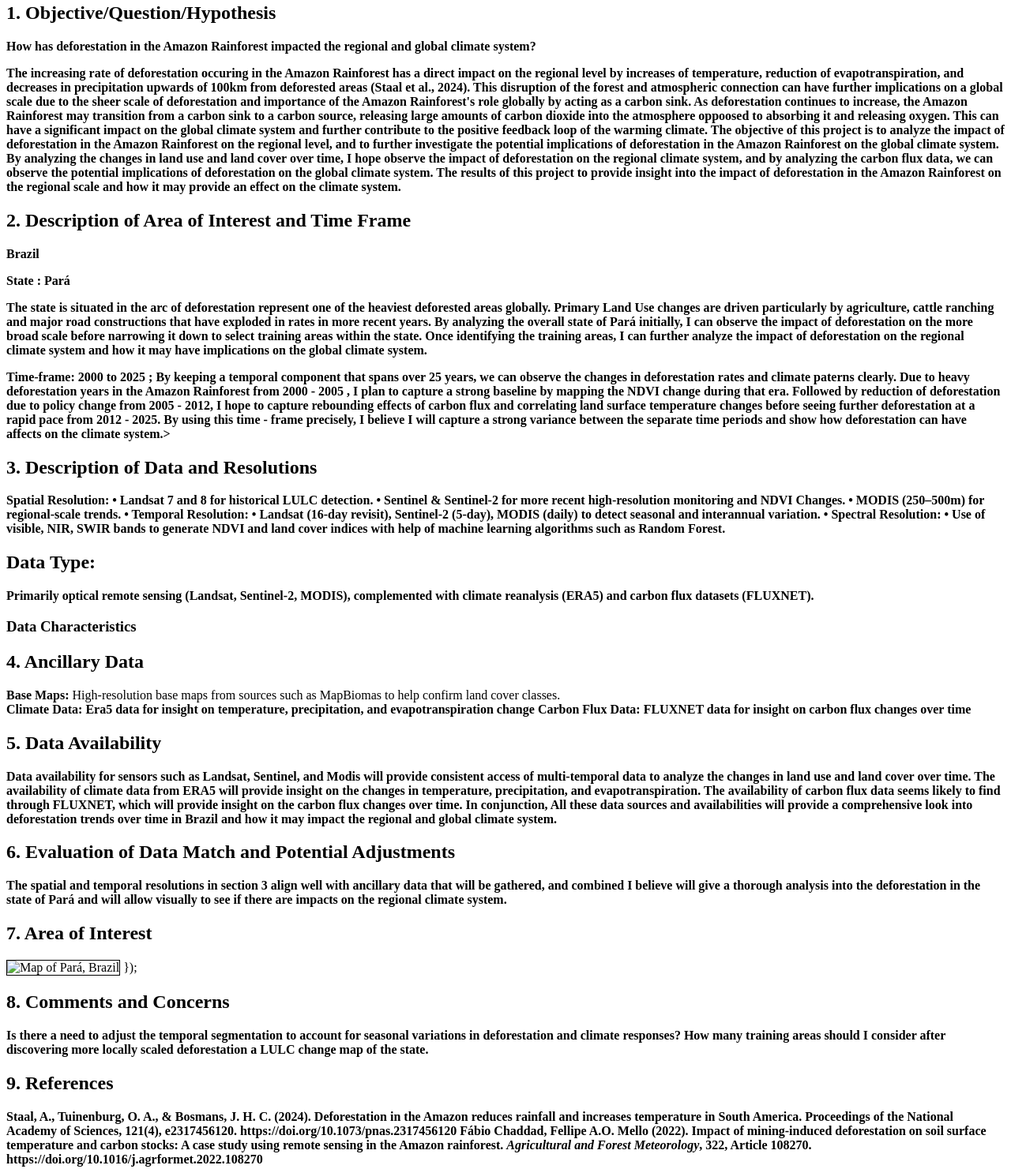
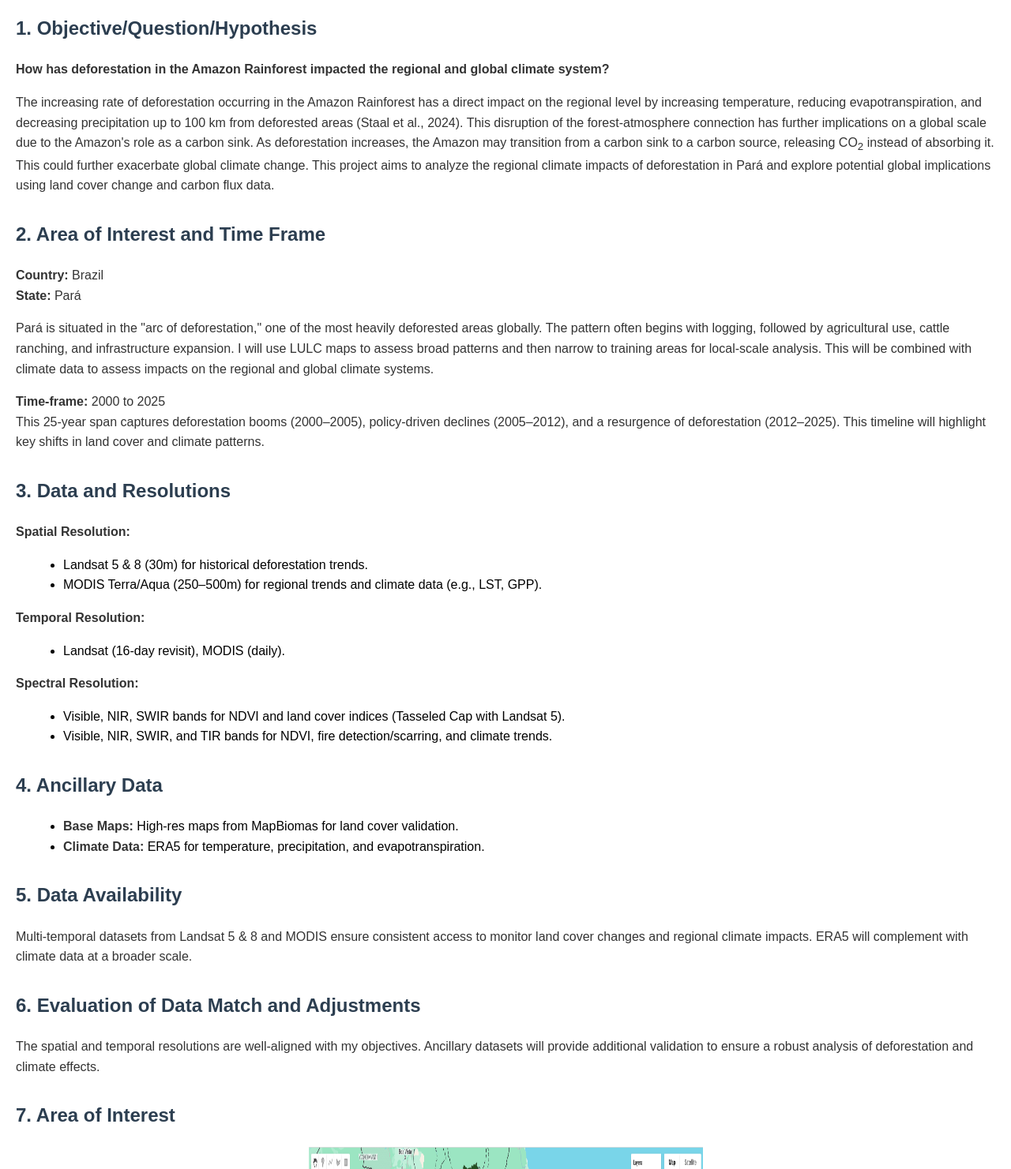
Before and after one commit to sbrigham-1996/GEOG577, a plain HTML site: page deforestationProject/README.html in a window 1280 px wide. Shown: the part 77-1558 px from the top of the page at 79% size. Drawn offline with Linux system fonts and the light colour scheme.

Commit message:
committee
commit

```diff
--- a/deforestationProject/README.html
+++ b/deforestationProject/README.html
@@ -3,79 +3,104 @@
 <head>
   <meta charset="UTF-8">
   <meta name="viewport" content="width=device-width, initial-scale=1">
-  <title>Deforestation in the Amazon</title>
+  <title>Deforestation in the Amazon - Project Plan</title>
+  <style>
+    body {
+      font-family: Arial, sans-serif;
+      margin: 20px;
+      line-height: 1.6;
+    }
+    h1, h2, h3 {
+      color: #2c3e50;
+    }
+    p, strong {
+      color: #333;
+    }
+    ul {
+      margin-left: 20px;
+    }
+    img {
+      display: block;
+      margin: 20px auto;
+    }
+    .section {
+      margin-bottom: 30px;
+    }
+  </style>
 </head>
 <body>
+
 <h1>Project Plan on Deforestation</h1>
-<h2>1. Objective/Question/Hypothesis</h2>
-<p><strong> How has deforestation in the Amazon Rainforest impacted the regional and global climate system?</strong></p>
-  <p><strong> The increasing rate of deforestation occuring in the Amazon Rainforest has a direct impact on the regional level
-    by increases of temperature, reduction of evapotranspiration, and decreases in precipitation upwards of 100km from deforested areas
-     (Staal et al., 2024). This disruption of the forest and atmospheric connection can have further implications on a global
-    scale due to the sheer scale of deforestation and importance of the Amazon Rainforest's role globally by acting as a carbon sink. As deforestation
-    continues to increase, the Amazon Rainforest may transition from a carbon sink to a carbon source, releasing large amounts of carbon dioxide into
-    the atmosphere oppoosed to absorbing it and releasing oxygen. This can have a significant impact on the global climate system and further contribute to
-    the positive feedback loop of the warming climate. The objective of this project is to analyze the impact of deforestation in the Amazon Rainforest on the regional level,
-    and to further investigate the potential implications of deforestation in the Amazon Rainforest on the global climate system. By analyzing the changes in land use and land cover over time, I hope
-    observe the impact of deforestation on the regional climate system, and by analyzing the carbon flux data, we can observe the potential implications of deforestation on the global climate system. The results of this project
-    to provide insight into the impact of deforestation in the Amazon Rainforest on the regional scale and how it may provide an effect on the climate system.</strong></p>
-<h2>2. Description of Area of Interest and Time Frame</h2>
 
-<p<><strong>Brazil</strong></p>
-<p><strong>State : Pará</strong></p>
-<p><strong>The state is situated in the arc of deforestation represent one of the heaviest deforested
-  areas globally. Primary Land Use changes are driven particularly by agriculture, cattle ranching and major road constructions that
-  have exploded in rates in more recent years. By analyzing the overall state of Pará initially, I can observe the impact of deforestation on the more broad
-  scale before narrowing it down to select training areas within the state. Once identifying the training areas, I can further analyze the impact of deforestation
-  on the regional climate system and how it may have implications on the global climate system.
-</strong></p>
+<div class="section">
+  <h2>1. Objective/Question/Hypothesis</h2>
+  <p><strong>How has deforestation in the Amazon Rainforest impacted the regional and global climate system?</strong></p>
+  <p>The increasing rate of deforestation occurring in the Amazon Rainforest has a direct impact on the regional level by increasing temperature, reducing evapotranspiration, and decreasing precipitation up to 100 km from deforested areas (Staal et al., 2024). This disruption of the forest-atmosphere connection has further implications on a global scale due to the Amazon's role as a carbon sink. As deforestation increases, the Amazon may transition from a carbon sink to a carbon source, releasing CO<sub>2</sub> instead of absorbing it. This could further exacerbate global climate change. This project aims to analyze the regional climate impacts of deforestation in Pará and explore potential global implications using land cover change and carbon flux data.</p>
+</div>
 
-<p><strong>Time-frame: 2000 to 2025 ;
-  By keeping a temporal component that spans over 25 years, we can observe the changes in deforestation rates and climate paterns clearly. Due to
-heavy deforestation years in the Amazon Rainforest from 2000 - 2005 , I plan to capture a strong baseline by mapping the NDVI change during that era.
-Followed by reduction of deforestation due to policy change from 2005 - 2012, I hope to capture rebounding effects of carbon flux and correlating land surface temperature changes
-before seeing further deforestation at a rapid pace from 2012 - 2025. By using this time - frame precisely, I believe I will capture a strong variance between the separate time periods
-and show how deforestation can have affects on the climate system.> </strong></p>
-</strong></p>
-<h2>3. Description of Data and Resolutions</h2>
-<p><strong>Spatial Resolution:
-•	Landsat 7 and 8 for historical LULC detection.
-•	Sentinel & Sentinel-2 for more recent high-resolution monitoring and NDVI Changes.
-•	MODIS (250–500m) for regional-scale trends.
+<div class="section">
+  <h2>2. Area of Interest and Time Frame</h2>
+  <p><strong>Country:</strong> Brazil<br>
+  <strong>State:</strong> Pará</p>
+  <p>Pará is situated in the "arc of deforestation," one of the most heavily deforested areas globally. The pattern often begins with logging, followed by agricultural use, cattle ranching, and infrastructure expansion. I will use LULC maps to assess broad patterns and then narrow to training areas for local-scale analysis. This will be combined with climate data to assess impacts on the regional and global climate systems.</p>
+  <p><strong>Time-frame:</strong> 2000 to 2025<br>
+  This 25-year span captures deforestation booms (2000–2005), policy-driven declines (2005–2012), and a resurgence of deforestation (2012–2025). This timeline will highlight key shifts in land cover and climate patterns.</p>
+</div>
 
-•	Temporal Resolution:
-•	Landsat (16-day revisit), Sentinel-2 (5-day), MODIS (daily) to detect seasonal and interannual variation.
-•	Spectral Resolution:
-•	Use of visible, NIR, SWIR bands to generate NDVI and land cover indices with help of machine learning algorithms such as
-Random Forest.</strong></p>
+<div class="section">
+  <h2>3. Data and Resolutions</h2>
+  <p><strong>Spatial Resolution:</strong></p>
+  <ul>
+    <li>Landsat 5 & 8 (30m) for historical deforestation trends.</li>
+    <li>MODIS Terra/Aqua (250–500m) for regional trends and climate data (e.g., LST, GPP).</li>
+  </ul>
+  <p><strong>Temporal Resolution:</strong></p>
+  <ul>
+    <li>Landsat (16-day revisit), MODIS (daily).</li>
+  </ul>
+  <p><strong>Spectral Resolution:</strong></p>
+  <ul>
+    <li>Visible, NIR, SWIR bands for NDVI and land cover indices (Tasseled Cap with Landsat 5).</li>
+    <li>Visible, NIR, SWIR, and TIR bands for NDVI, fire detection/scarring, and climate trends.</li>
+  </ul>
+</div>
 
-<h2>Data Type:</h2>
-<p><strong>Primarily optical remote sensing (Landsat, Sentinel-2, MODIS), complemented with climate reanalysis (ERA5) and carbon flux datasets (FLUXNET).</p></strong>
-<h3>Data Characteristics</h3>
-<h2>4. Ancillary Data</h2>
-<strong>Base Maps:</strong> High-resolution base maps from sources such as MapBiomas to help confirm land cover classes.<br>
-<strong>Climate Data: Era5 data for insight on temperature, precipitation, and evapotranspiration change </strong>
-<strong>Carbon Flux Data: FLUXNET data for insight on carbon flux changes over time</strong>
-<h2>5. Data Availability</h2>
-<strong> Data availability for sensors such as Landsat, Sentinel, and Modis will provide consistent access
-  of multi-temporal data to analyze the changes in land use and land cover over time. The availability of climate data from ERA5 will provide insight
-   on the changes in temperature, precipitation, and evapotranspiration. The availability of carbon flux data seems likely to find through
-    FLUXNET, which will provide insight on the carbon flux changes over time. In conjunction, All these data sources and availabilities will provide a
-    comprehensive look into deforestation trends over time in Brazil and how it may impact the regional and global climate system.</strong>
-<h2>6. Evaluation of Data Match and Potential Adjustments</h2>
-<strong>The spatial and temporal resolutions in section 3 align well with ancillary data that will be gathered, and combined
-  I believe will give a thorough analysis into the deforestation in the state of Pará and will allow visually to see if there are impacts on
-the regional climate system.</strong>
-<h2>7. Area of Interest</h2>
-<img src="" alt="Map of Pará, Brazil" style="width:600px; border: 1px solid black;">
-});
-<h2>8. Comments and Concerns</h2>
-<strong>Is there a need to adjust the temporal segmentation to account for seasonal variations in deforestation and climate responses?</strong>
-<strong>How many training areas should I consider after discovering more locally scaled deforestation a LULC change map of the state.</strong>
-<h2>9. References</h2>
-<p><strong>
-  Staal, A., Tuinenburg, O. A., & Bosmans, J. H. C. (2024). Deforestation in the Amazon reduces rainfall and increases temperature in South America. Proceedings of the National Academy of Sciences, 121(4), e2317456120. https://doi.org/10.1073/pnas.2317456120
-  Fábio Chaddad, Fellipe A.O. Mello (2022). Impact of mining-induced deforestation on soil surface temperature and carbon stocks: A case study using remote sensing in the Amazon rainforest. <em>Agricultural and Forest Meteorology</em>, 322, Article 108270. https://doi.org/10.1016/j.agrformet.2022.108270
-</strong></p>
+<div class="section">
+  <h2>4. Ancillary Data</h2>
+  <ul>
+    <li><strong>Base Maps:</strong> High-res maps from MapBiomas for land cover validation.</li>
+    <li><strong>Climate Data:</strong> ERA5 for temperature, precipitation, and evapotranspiration.</li>
+  </ul>
+</div>
+
+<div class="section">
+  <h2>5. Data Availability</h2>
+  <p>Multi-temporal datasets from Landsat 5 & 8 and MODIS ensure consistent access to monitor land cover changes and regional climate impacts. ERA5 will complement with climate data at a broader scale.</p>
+</div>
+
+<div class="section">
+  <h2>6. Evaluation of Data Match and Adjustments</h2>
+  <p>The spatial and temporal resolutions are well-aligned with my objectives. Ancillary datasets will provide additional validation to ensure a robust analysis of deforestation and climate effects.</p>
+</div>
+
+<div class="section">
+  <h2>7. Area of Interest</h2>
+  <img src="paraDeforestation.png" alt="Map of Pará, Brazil" width="500" height="500">
+</div>
+
+<div class="section">
+  <h2>8. Comments and Concerns</h2>
+  <ul>
+    <li>Should I adjust the temporal segmentation to better capture seasonal variation in deforestation and climate responses?</li>
+    <li>How many training areas should I target after applying the Tasseled Cap approach and initial LULC mapping?</li>
+  </ul>
+</div>
+
+<div class="section">
+  <h2>9. References</h2>
+  <p>Staal, A., Tuinenburg, O. A., & Bosmans, J. H. C. (2024). Deforestation in the Amazon reduces rainfall and increases temperature in South America. <em>Proceedings of the National Academy of Sciences</em>, 121(4), e2317456120. https://doi.org/10.1073/pnas.2317456120</p>
+  <p>Fábio Chaddad, Fellipe A.O. Mello (2022). Impact of mining-induced deforestation on soil surface temperature and carbon stocks: A case study using remote sensing in the Amazon rainforest. <em>Agricultural and Forest Meteorology</em>, 322, Article 108270. https://doi.org/10.1016/j.agrformet.2022.108270</p>
+</div>
+
 </body>
 </html>
```
Also changed, not shown: deforestationProject/paraDeforestation.png (added), 2 other files.
